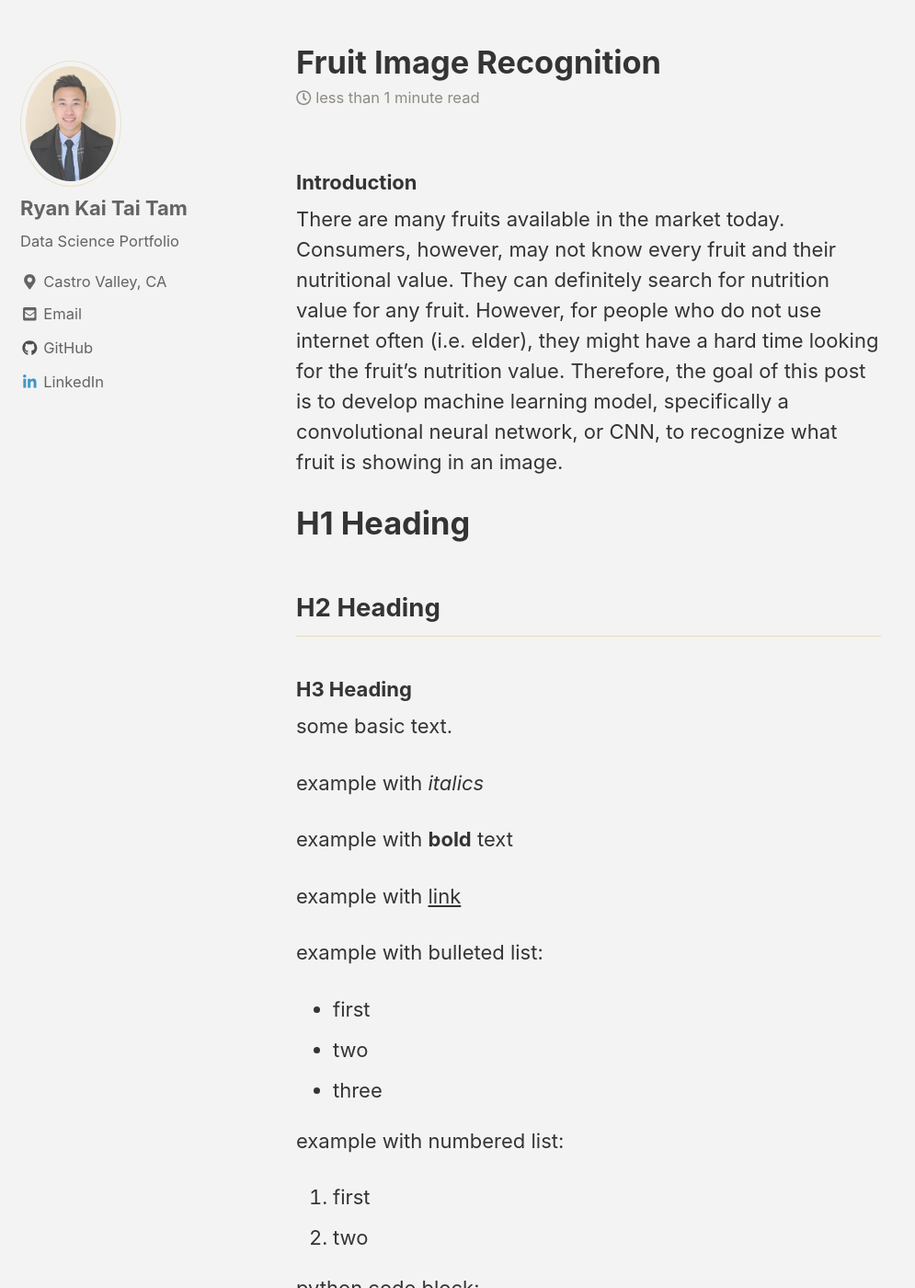
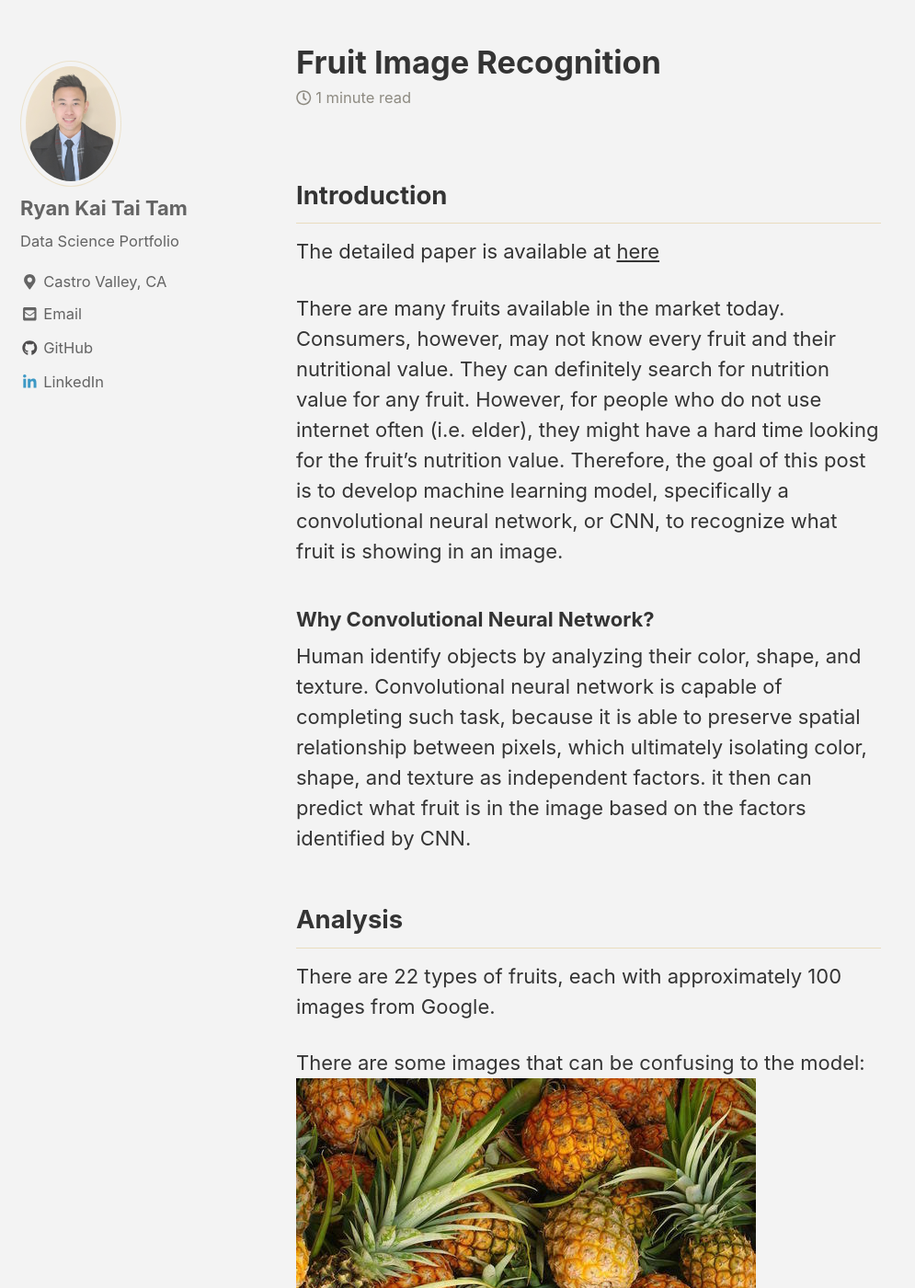
Before and after one commit to ryan-kttam/ryan-kttam.github.io, a Jekyll site: the page built from _posts/2018-11-15-fruit_image_recognition.md, in a window 1280 px wide and 1400 px high, scrolled down 929 px. Shown: the whole window at 92% size, without its empty margins (0-995 px from the left). Built offline with Jekyll 4.4.1, drawn with Linux system fonts in a browser that asks for light colours; cached includes are drawn as plain includes; nearby versions of some CDN libraries; some of the changed text lies outside the part shown.

Commit message:
developing fruit_img_recognition

```diff
--- a/_posts/2018-11-15-fruit_image_recognition.md
+++ b/_posts/2018-11-15-fruit_image_recognition.md
@@ -6,10 +6,27 @@ header:
 excerpt: "Convolutional Neural Network, Machine Learning, Data Science"
 ---
 
-### Introduction
+## Introduction
+
+The detailed paper is available at [here](/supporting_doc/Fruit_Image_Recognition_paper.pdf)
 
 There are many fruits available in the market today. Consumers, however, may not know every fruit and their nutritional value. They can definitely search for nutrition value for any fruit. However, for people who do not use internet often (i.e. elder), they might have a hard time looking for the fruit's nutrition value.
 Therefore, the goal of this post is to develop machine learning model, specifically a convolutional neural network, or CNN, to recognize what fruit is showing in an image.
+
+### Why Convolutional Neural Network?
+Human identify objects by analyzing their color, shape, and texture. Convolutional neural network is capable of completing such task, because it is able to preserve spatial relationship between pixels, which ultimately isolating color, shape, and texture as independent factors. it then can predict what fruit is in the image based on the factors identified by CNN.
+
+## Analysis
+
+There are 22 types of fruits, each with approximately 100 images from Google.
+
+There are some images that can be confusing to the model:
+<img src="/images/pineapple1.jpg" alt="multiple"> <img src="/images/pineapple2.jpg" alt="single">
+For example, some images contain multiple pineapples (left), while some only contain one pineapple.
+
+I will be implementing a pre-trained model, VGG16, in this project. VGG16 is a CNN architecture that is considered to be an excellent vision model, and it generally performs well on object classifications.
+
+The last five layer ...
 
 
 # H1 Heading
--- a/index.html
+++ b/index.html
@@ -2,5 +2,5 @@
 layout: home
 author_profile: true
 header:
-  image: "/images/LA1.jpg"
+  image: "/images/LA2.jpg"
 ---
```
Also changed, not shown: images/pineapple1.jpg (added), images/pineapple2.jpg (added), 2 other files.
